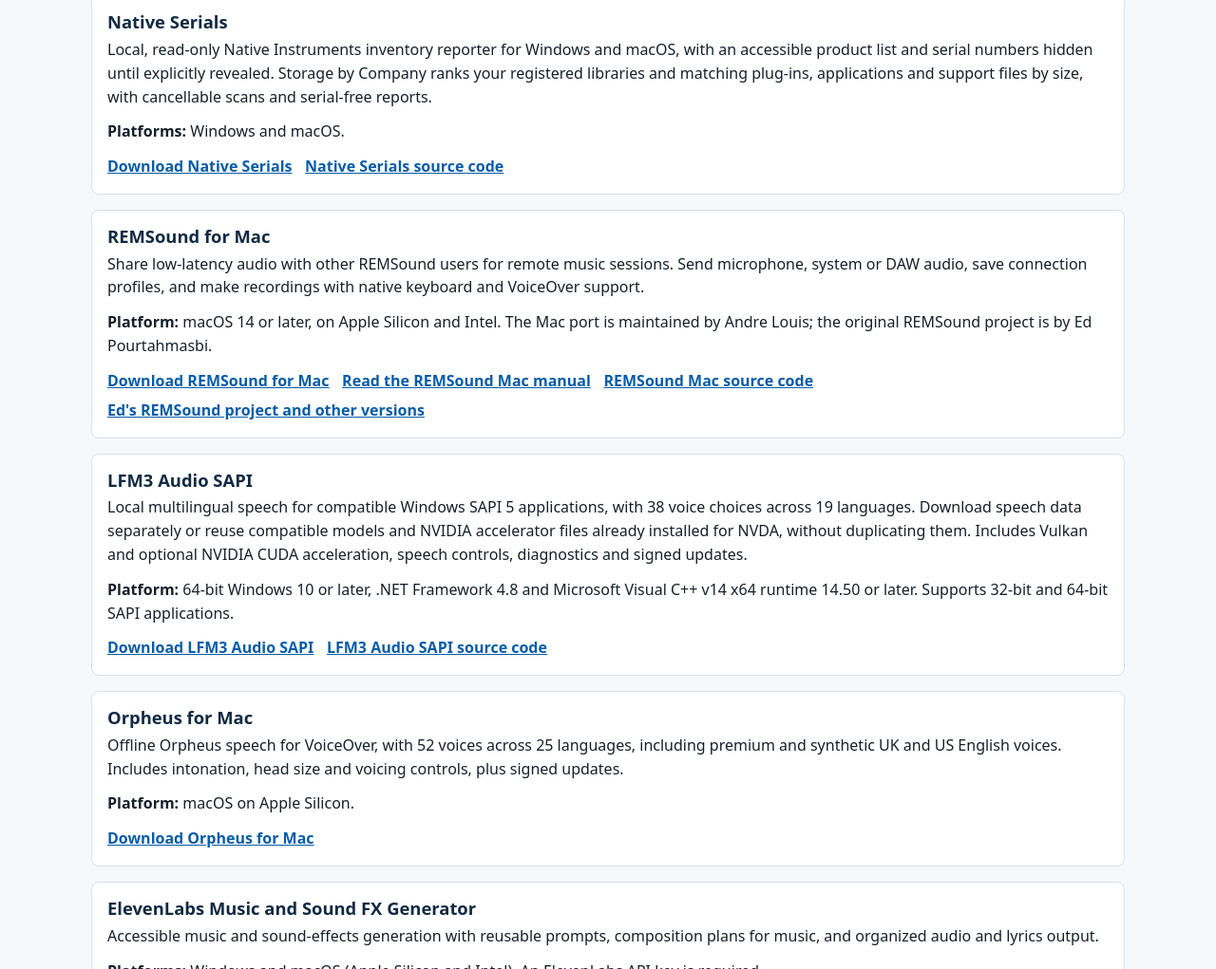
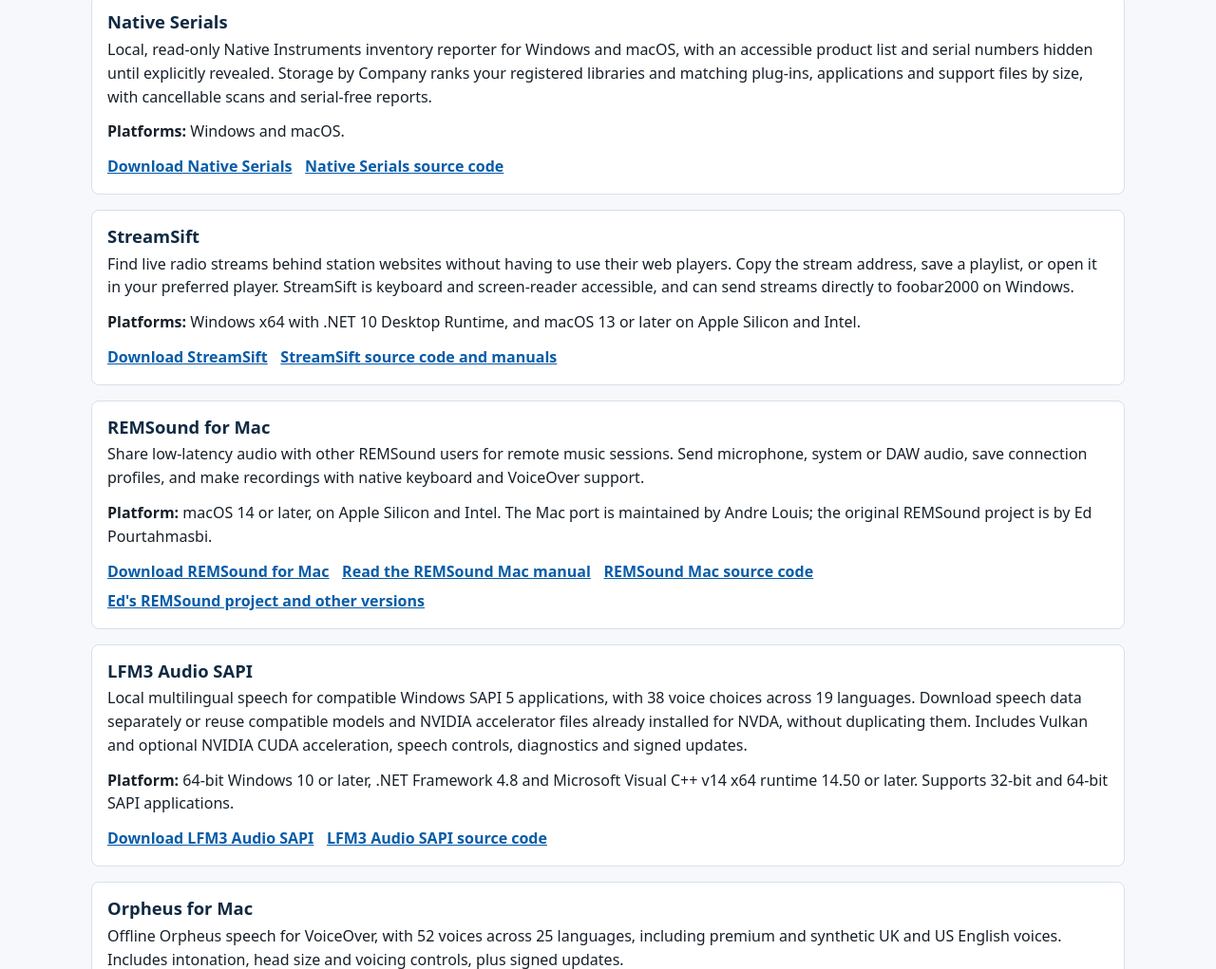
Before and after one commit to OnjLouis/OnjLouis.github.io, a plain HTML site: page index.html in a window 1280 px wide. Shown: the part 1205-2226 px from the top of the page at 95% size. Drawn offline with Linux system fonts and the light colour scheme.

Commit message:
Add StreamSift to the software catalogue

```diff
--- a/index.html
+++ b/index.html
@@ -214,6 +214,16 @@
         <div class="links" aria-label="Native Serials links">
           <a href="https://github.com/OnjLouis/NativeSerials/releases">Download Native Serials</a>
           <a href="https://github.com/OnjLouis/NativeSerials">Native Serials source code</a>
+        </div>
+      </article>
+
+      <article id="streamsift">
+        <h3>StreamSift</h3>
+        <p>Find live radio streams behind station websites without having to use their web players. Copy the stream address, save a playlist, or open it in your preferred player. StreamSift is keyboard and screen-reader accessible, and can send streams directly to foobar2000 on Windows.</p>
+        <p><strong>Platforms:</strong> Windows x64 with .NET 10 Desktop Runtime, and macOS 13 or later on Apple Silicon and Intel.</p>
+        <div class="links" aria-label="StreamSift links">
+          <a href="https://github.com/OnjLouis/StreamSift/releases/latest">Download StreamSift</a>
+          <a href="https://github.com/OnjLouis/StreamSift#readme">StreamSift source code and manuals</a>
         </div>
       </article>
 
```
